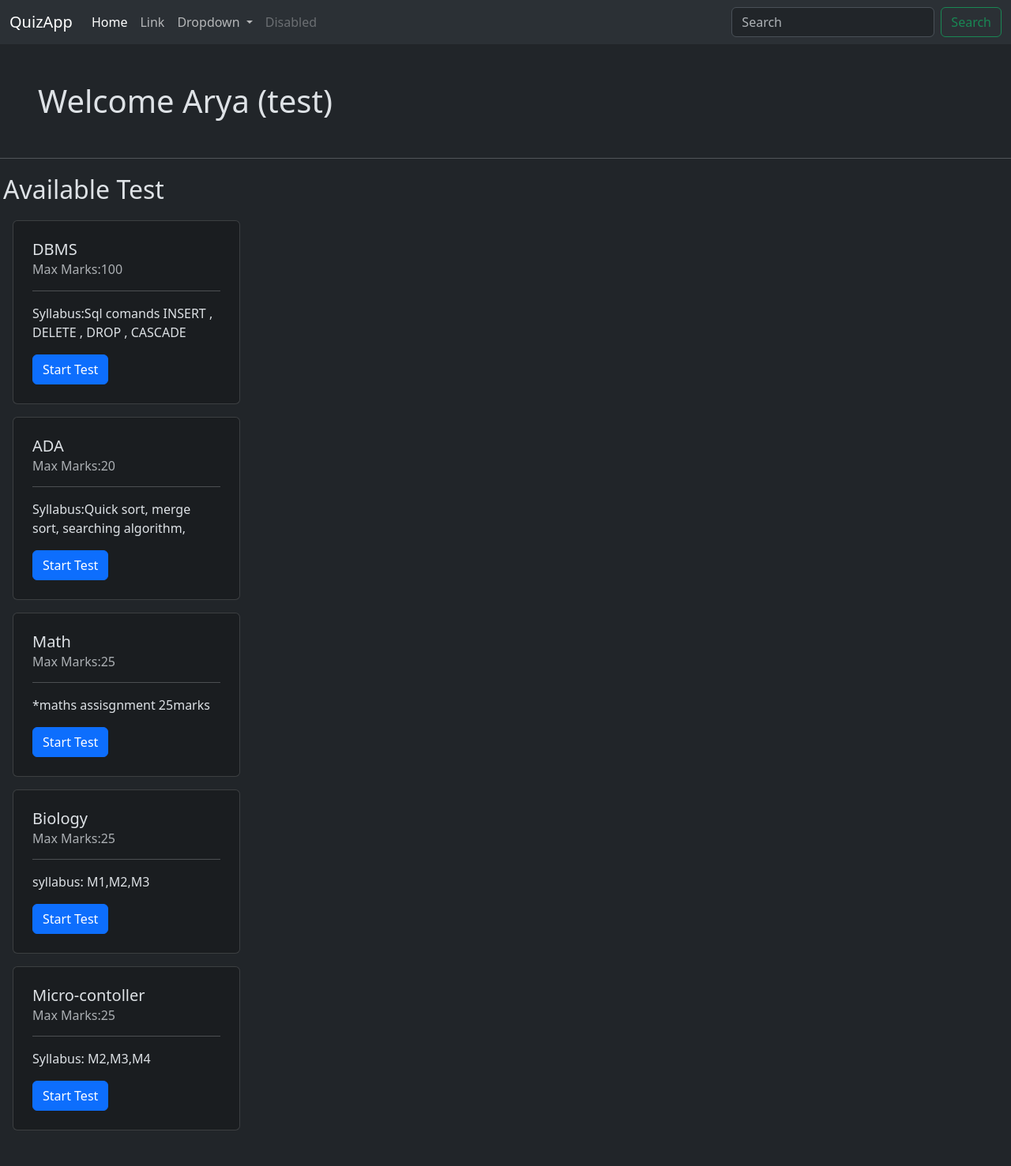
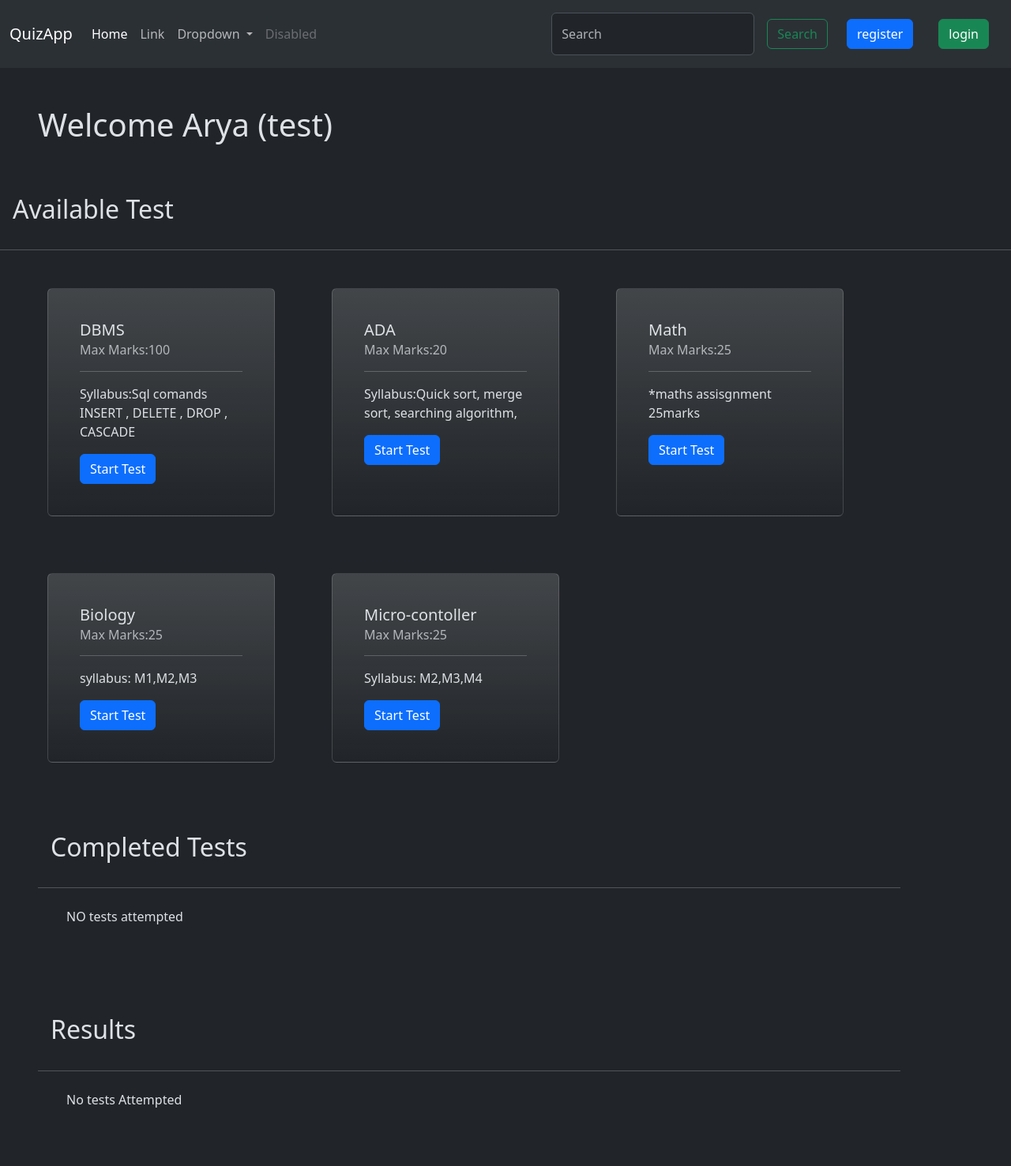
Before and after one commit to bhavana0623/QuizApp, a Django app: page / in a window 1280 px wide. Shown: the whole page at 79% size. Before the commit the page ends 1432 px from the top, so only its background shows below. Run offline with Django 5.2, Linux system fonts and the light colour scheme; data comes from the database, SQL or seed files in the repository.

Commit message:
added crud functionalities

```diff
--- a/QuizApp/urls.py
+++ b/QuizApp/urls.py
@@ -17,9 +17,11 @@ Including another URLconf
 from django.contrib import admin
 from django.urls import path,include
 from . import views
+from django.contrib.auth.urls import views as auth_views
 
 urlpatterns = [
     path('admin/', admin.site.urls),
     path('', include('home.urls') ),
     path('test/', views.test , name='test'),
+    path('accounts/', include('django.contrib.auth.urls')),
 ]
--- a/home/templates/home.html
+++ b/home/templates/home.html
@@ -7,25 +7,50 @@ homepage
 {% block content %}
 
 <h1 class="m-5">Welcome {{name}} (test)</h1>
+
+
+{% if user.is_staff %}
+<a href="{% url 'create_quiz' %}" class="btn btn-primary m-3">create quiz</a>
+{%endif%}
+
+
+<h2 class="p-3">Available Test</h2>
 <hr>
 
-<h2 class="p-1">Available Test</h2>
-
-
+<div class="container row gap-4 m-4">
   {% for quiz in quizs %}
-<div class="card m-3 p-4 g-col-6 bg-dark-subtle" style="width: 18rem;">
-    <div class="car d-body">
+    <div class="card m-4 p-4 g-col-6 bg-dark bg-gradient" style="width: 18rem;">
+      <div class="card-body">
         <h5 class="card-title ">{{quiz.name}}</h5>
         <h6 class="card-subtitle mb-2 text-body-secondary ">Max Marks:{{quiz.max_marks}}</h6>
         <hr>
         <p class="card-text">{{quiz.description}}</p>
         <a href="{% url 'quiz_details' quiz.id %}" class="btn btn-primary">Start Test</a>
-
+        {% if user.is_staff %}
+        <a href="{% url 'edit_quiz' quiz.id %}" class="btn btn-primary">edit test</a>
+        {% endif %}
       </div>
     </div>
-  <div>
+
   {% endfor %}
+</div>
+
+<div class="container col gap-4 m-4 p-4">
+  <h2 class="p-3">Completed Tests</h2>
+  <hr>
+  <div class="container row gap-4 m-4 h-3">
+    NO tests attempted
+  </div>
+</div>
 
 
 
+<div class="container col gap-4 m-4 p-4">
+  <h2 class="p-3">Results</h2>
+  <hr>
+  <div class="container row gap-4 m-4 h-3">
+    No tests Attempted
+  </div>
+</div>
+
 {% endblock %}
--- a/templates/layout.html
+++ b/templates/layout.html
@@ -15,7 +15,7 @@
 <body>
     <nav class="navbar navbar-expand-lg bg-body-tertiary">
         <div class="container-fluid">
-          <a class="navbar-brand" href="#">QuizApp</a>
+          <a class="navbar-brand" href="{% url 'home' %}">QuizApp</a>
           <button class="navbar-toggler" type="button" data-bs-toggle="collapse" data-bs-target="#navbarSupportedContent" aria-controls="navbarSupportedContent" aria-expanded="false" aria-label="Toggle navigation">
             <span class="navbar-toggler-icon"></span>
           </button>
@@ -44,13 +44,29 @@
             </ul>
             <form class="d-flex" role="search">
               <input class="form-control me-2" type="search" placeholder="Search" aria-label="Search">
-              <button class="btn btn-outline-success" type="submit">Search</button>
+              <button class="btn btn-outline-success m-2" type="submit">Search</button>
+
+
             </form>
+
+            {%if user.is_authenticated%}
+            <form method='POST' action= "{% url 'logout' %}">
+              {% csrf_token %}
+            <button class="btn btn-danger" type='submit'>Logout</button>
+            </form>
+            {%else%}
+            <a href="{% url 'register'%}" class="btn btn-primary m-3">register</a>
+            <a href="{% url 'login'%}" class="btn btn-success m-3 ">login</a>
+            {%endif%}
           </div>
         </div>
       </nav>
     {% block content %}
     {% endblock %}
 
+
+
 </body>
+
+
 </html>
```
Also changed, not shown: QuizApp/settings.py (+7 -1 lines), home/templates/create_quiz.html (added, +18 -0 lines), home/templates/edit_quiz.html (added, +7 -0 lines), templates/registration/logged_out.html (added, +12 -0 lines), templates/registration/login.html (added, +20 -0 lines), templates/registration/register.html (added, +17 -0 lines). Lines whose indentation alone changed are shown as unchanged.
